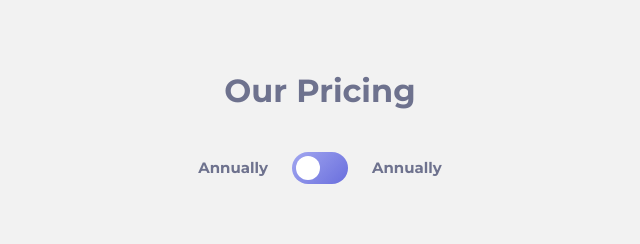
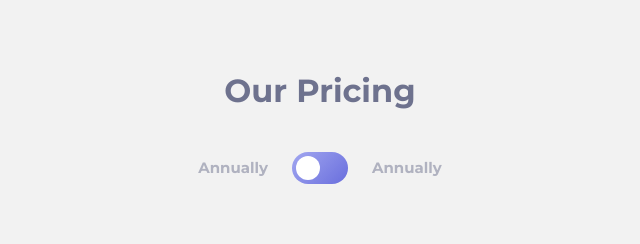
Before and after one commit to Sardorbek-Raximberdiyev/srb-Montserrat, a plain HTML site: page index.html in a window 1280 px wide. Shown: the top 244 px of the page, 310-950 px from the left. Drawn offline with Linux system fonts and the light colour scheme.

Commit message:
Add label of opacsity

```diff
--- a/css/main.css
+++ b/css/main.css
@@ -43,7 +43,8 @@ body{
   clip: rect(0 0 0 0);
 }
 
-label {
+.label-input {
+  opacity: 0.5;
   cursor: pointer;
 }
 
--- a/index.html
+++ b/index.html
@@ -21,13 +21,13 @@
         <div class="box">
           <input class="annually-input visually-hidden" name="input" type="radio" id="annually-input-radio">
           <input class="monthyl-input visually-hidden" name="input" type="radio" id="monthly-input-radio">
-          <label for="annually-input-radio">Annually</label>
+          <label class="label-input" for="annually-input-radio">Annually</label>
           <div class="checbox">
             <span class="span"></span>
             <label class="annually-label" for="annually-input-radio"></label>
             <label class="monthyl-label" for="monthly-input-radio"></label>
           </div>
-          <label for="monthly-input-radio" >Annually</label>
+          <label class="label-input" for="monthly-input-radio" >Annually</label>
         </div>
       </form>
       <ul class="hero-list">
```
